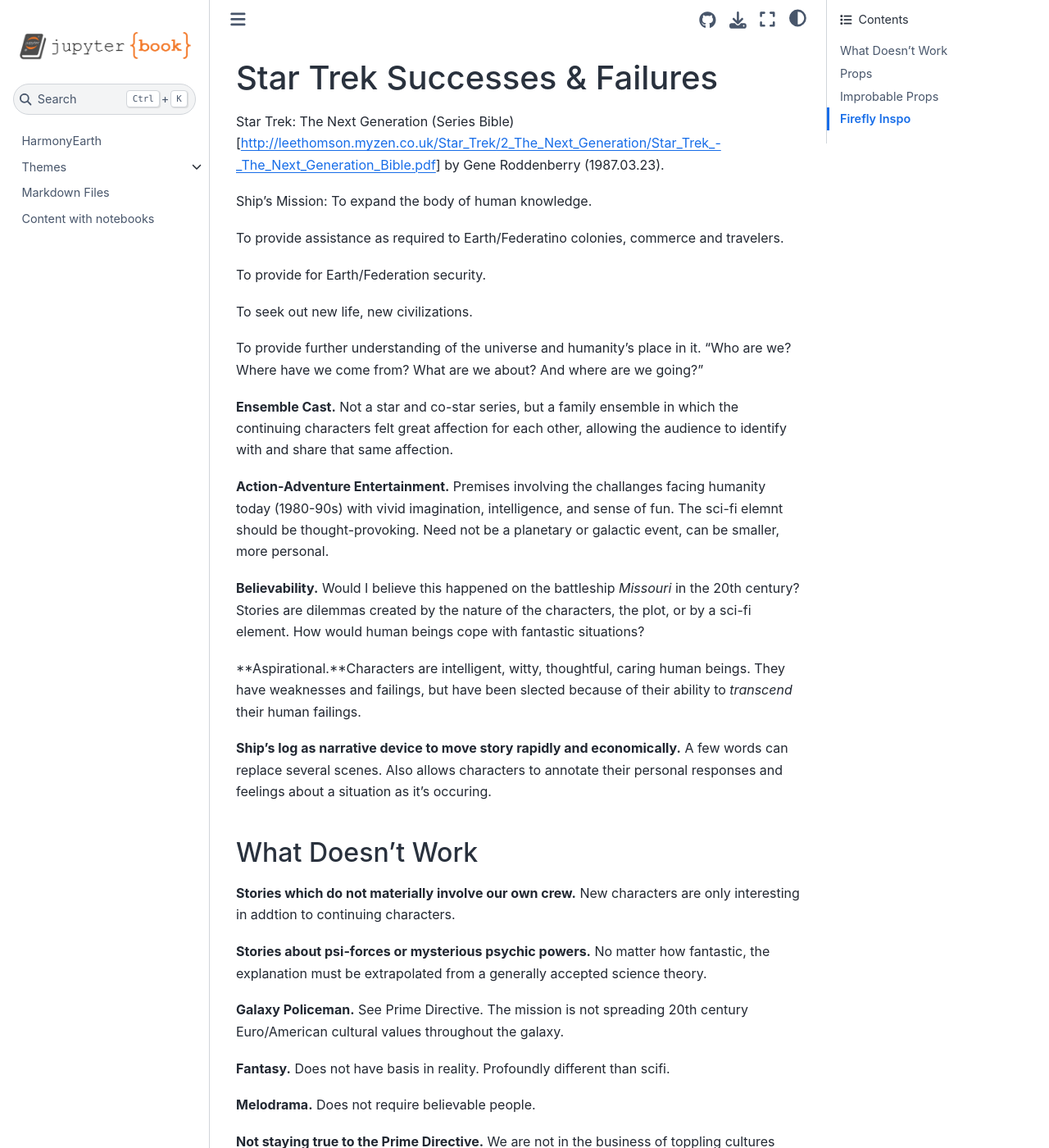
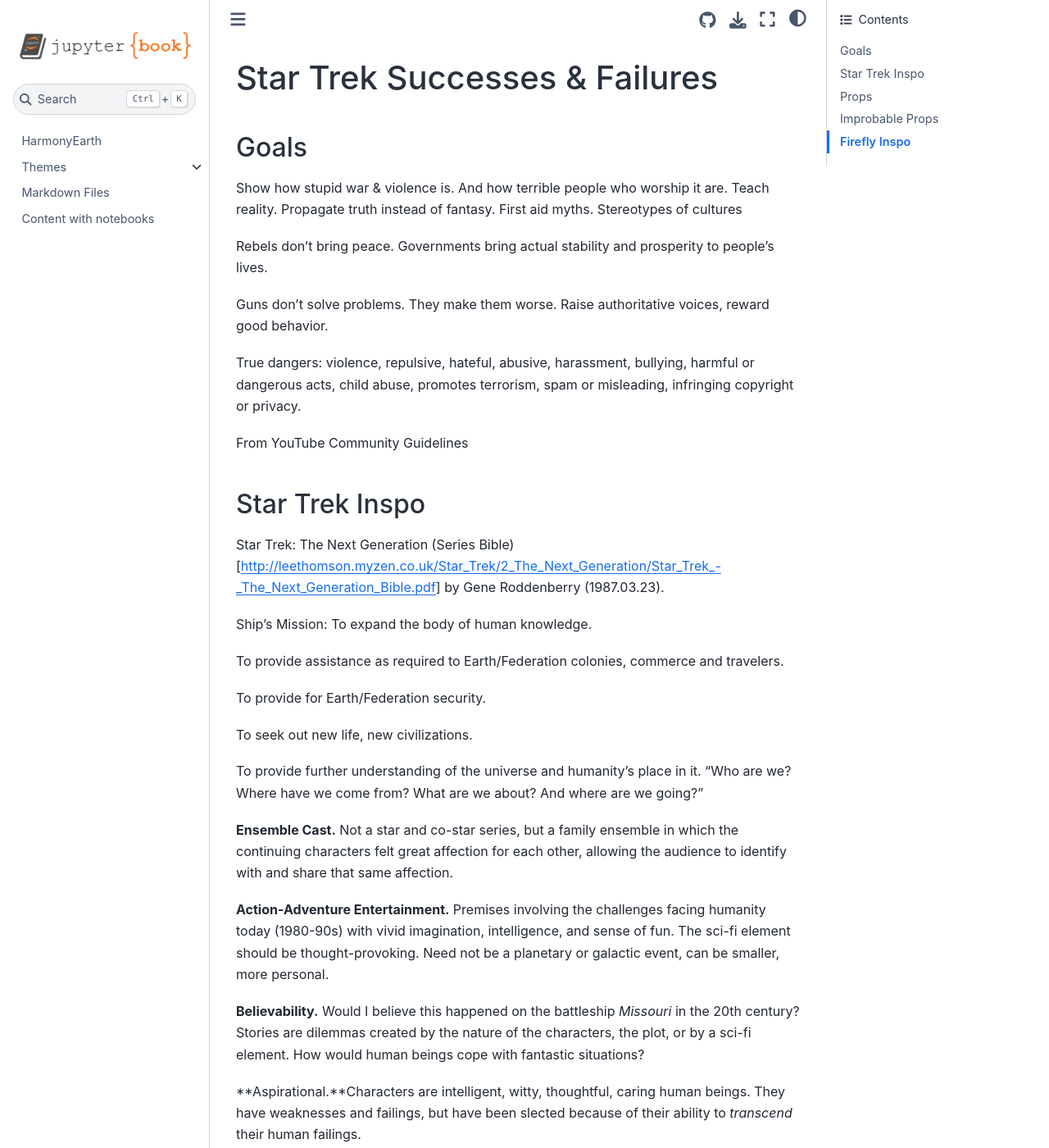
Before and after one commit to van-8/HarmonyEarth, a Jupyter Book: the page built from startrek.md, in a window 1280 px wide and 1400 px high. Shown: the whole window at 82% size. Built offline with Jupyter Book 1.0.4 settings and Sphinx 7.4.7 and the Sphinx Book theme 1.1.4, drawn with Linux system fonts in a browser that asks for light colours; some of the changed text lies outside the part shown.

Commit message:
Add some goals

```diff
--- a/startrek.md
+++ b/startrek.md
@@ -1,12 +1,30 @@
 # Star Trek Successes & Failures
 
+## Goals
+
+Show how stupid war & violence is. And how terrible people who worship it are.
+Teach reality. Propagate truth instead of fantasy. First aid myths. Stereotypes of cultures
+
+
+
+Rebels don't bring peace. Governments bring actual stability and prosperity to people's lives.
+
+Guns don't solve problems. They make them worse. Raise authoritative voices, reward good behavior.
+
+True dangers: violence, repulsive, hateful, abusive, harassment, bullying, harmful or dangerous acts, child abuse, promotes terrorism, spam or misleading, infringing copyright or privacy.
+
+From YouTube Community Guidelines
+
+
+
+
+## Star Trek Inspo
 Star Trek: The Next Generation (Series Bible)[http://leethomson.myzen.co.uk/Star_Trek/2_The_Next_Generation/Star_Trek_-_The_Next_Generation_Bible.pdf] by Gene Roddenberry (1987.03.23).
-
 
 Ship's Mission:
 To expand the body of human knowledge.
 
-To provide assistance as required to Earth/Federatino colonies, commerce and travelers.
+To provide assistance as required to Earth/Federation colonies, commerce and travelers.
 
 To provide for Earth/Federation security.
 
@@ -16,20 +34,20 @@
 
 **Ensemble Cast.** Not a star and co-star series, but a family ensemble in which the continuing characters felt great affection for each other, allowing the audience to identify with and share that same affection.
 
-**Action-Adventure Entertainment.**  Premises involving the challanges facing humanity today (1980-90s) with vivid imagination, intelligence, and sense of fun. The sci-fi elemnt should be thought-provoking. Need not be a planetary or galactic event, can be smaller, more personal.
+**Action-Adventure Entertainment.**  Premises involving the challenges facing humanity today (1980-90s) with vivid imagination, intelligence, and sense of fun. The sci-fi element should be thought-provoking. Need not be a planetary or galactic event, can be smaller, more personal.
 
 **Believability.** Would I believe this happened on the battleship *Missouri* in the 20th century? Stories are dilemmas created by the nature of the characters, the plot, or by a sci-fi element. How would human beings cope with fantastic situations?
 
 **Aspirational.**Characters are intelligent, witty, thoughtful, caring human beings. They have weaknesses and failings, but have been slected because of their ability to *transcend* their human failings.
 
-**Ship's log as narrative device to move story rapidly and economically.** A few words can replace several scenes. Also allows characters to annotate their personal responses and feelings about a situation as it's occuring.
+**Ship's log as narrative device to move story rapidly and economically.** A few words can replace several scenes. Also allows characters to annotate their personal responses and feelings about a situation as it's occurring.
 
 
 
 
 ### What Doesn't Work
 
-**Stories which do not materially involve our own crew.** New characters are only interesting in addtion to continuing characters.
+**Stories which do not materially involve our own crew.** New characters are only interesting in addition to continuing characters.
 
 **Stories about psi-forces or mysterious psychic powers.** No matter how fantastic, the explanation must be extrapolated from a generally accepted science theory.
 
@@ -88,6 +106,10 @@
 
 ## Firefly Inspo
 
+Irreverent humor in the face of serious situations.
+Characters with actual and plausible strengths and weaknesses.
+
+
 Notes from (The Writing Process)[http://fireflyfans.net/firefly/espenson.htm] by Jane Espenson.
 
 1. The idea. Which characters, what happens, who changes?
```
Also changed, not shown: other parts of startrek.md (+4 -4 lines), themes.md (+5 -0 lines).
